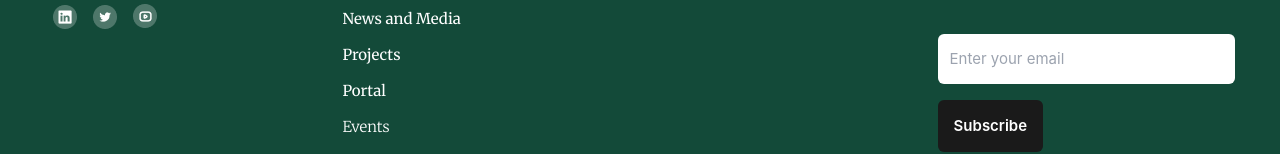
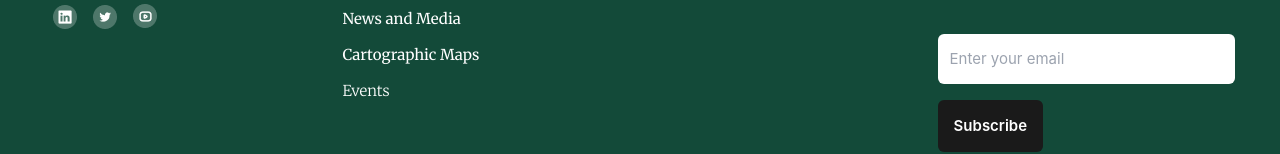
Before and after one commit to Deen-Abdultawab/georiskmap, a Vue app: page /team in a window 1280 px wide. Shown: the part 1055-1209 px from the top of the page. Built offline with nearby package versions, Linux system fonts and the light colour scheme.

Commit message:
General Fix

```diff
--- a/src/components/Footer.vue
+++ b/src/components/Footer.vue
@@ -74,15 +74,11 @@ console.log(emailRef.value);
                 <router-link class="M16 white links" @click="scrollToTop" to="/completed-projects"
                     style="margin-bottom: 12px;">
                     <span>
-                        Projects
+                       Cartographic Maps
                     </span>
                 </router-link>
 
-                <router-link class="M16 white links" @click="scrollToTop" to="/" style="margin-bottom: 12px;">
-                    <span>
-                        Portal
-                    </span>
-                </router-link>
+
 
                 <router-link class="M16 white links" @click="scrollToTop" to="/events">
                     <span style="font-weight: 300;">
--- a/src/components/GetInvolved.vue
+++ b/src/components/GetInvolved.vue
@@ -73,7 +73,7 @@ const closeModal = ()=>{
 
         </div>
         <div id="overlay" class="fixed top-0 backdrop-blur-sm bg-[rgba(0,0,0,0.5)] w-screen h-full transition z-[99] grid place-items-center" v-if="isOpen||isLoading">
-          <Spinner v-if="isLoading" class=""/>
+          <Spinner v-if="isLoading"/>
         </div>
       <form id="myForm" class=" bg-white w-[70%] tab:w-[90%] mx-auto absolute top-[-10rem] h-auto left-[50%] translate-x-[-50%] rounded-[0.5rem] z-[999] p-6" v-if="isOpen" @submit.prevent="sendMail">
           <div class="flex flex-col min-h-full items-center justify-center p-4 text-center">
@@ -84,8 +84,8 @@ const closeModal = ()=>{
                 </h3>
 
                 <div class="flex flex-col space-y-3">
-                    <input type="text" class="border border-brandgreen w-full p-3 rounded-md" placeholder="Enter your name" v-model="name" name="name">
-                    <input type="email" class="border border-brandgreen w-full p-3 rounded-md" placeholder="Enter Your Email" v-model="mail" name="email">
+                  <input type="text" class="border border-brandgreen w-full p-3 rounded-md" placeholder="Enter your name" v-model="name" name="from_name">
+                  <input type="email" class="border border-brandgreen w-full p-3 rounded-md" placeholder="Enter Your Email" v-model="mail" name="reply_to">
                   <input type="text" class="border border-brandgreen w-full p-3 rounded-md" placeholder="What do you do?" v-model="occupation" name="occupation">
                   <textarea placeholder="Enter your message here" class="border border-brandgreen w-full p-3 rounded-md" rows="5"  v-model="message" name="message"/>
 
--- a/src/pages/AboutUs.vue
+++ b/src/pages/AboutUs.vue
@@ -1,8 +1,7 @@
 <script setup>
-import Navbar from '../components/Navbar.vue'
-import Footer from '../components/Footer.vue'
-import "../assets/styles/App.scss"
-
+  import Navbar from '../components/Navbar.vue'
+  import Footer from '../components/Footer.vue'
+  import "../assets/styles/App.scss"
 </script>
 
 <template>
@@ -32,7 +31,7 @@ import "../assets/styles/App.scss"
       <div class=" mt-n8 mt-lg-n13">
         <div class="row justify-content-center">
           <div class="">
-            <div class="border-light p-12 lg:p-20 " style="background-color: #FFFFFF;">
+            <div class="border-light p-12 lg:p-20 mob:p-6" style="background-color: #FFFFFF;">
               <div class="text-[2rem] cabin font-semibold heading">
                 WHO ARE WE?
               </div>
```
Also changed, not shown: 35 other files (tests, documents, lock files or other folders). Lines whose indentation alone changed are shown as unchanged.
